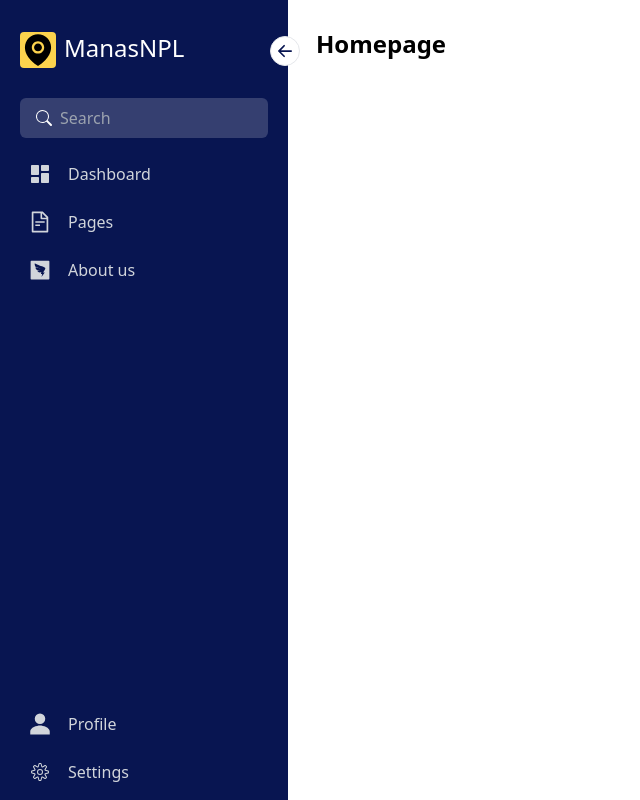
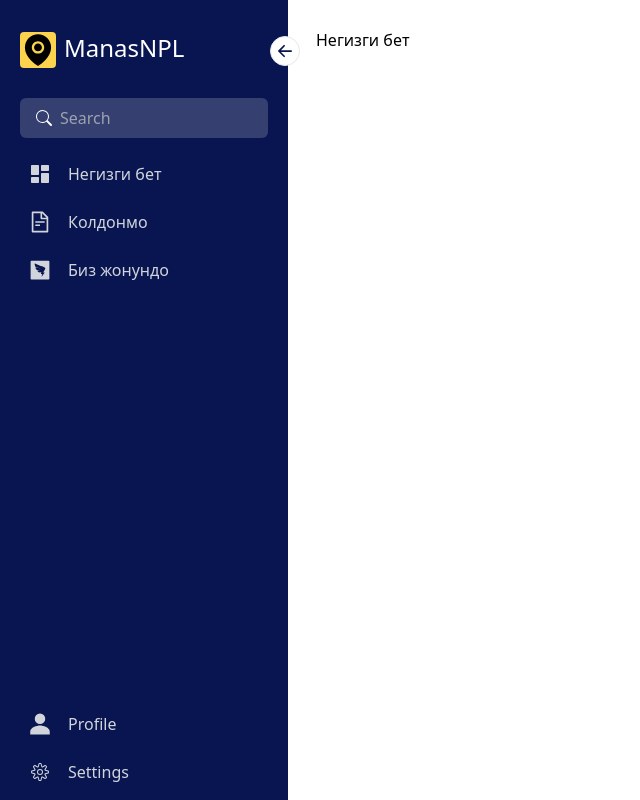
Before and after one commit to AlibekovNurtilek/Conllu-Editor, a React (Vite) app in the folder Front-End/mysite/: page / in a window 1280 px wide. Shown: the whole page, without its empty margins (0-640 px from the left). Built offline with nearby package versions, Linux system fonts and the light colour scheme.

Commit message:
navigation added

```diff
--- a/Front-End/mysite/package.json
+++ b/Front-End/mysite/package.json
@@ -12,7 +12,8 @@
   "dependencies": {
     "react": "^18.3.1",
     "react-dom": "^18.3.1",
-    "react-icons": "^5.4.0"
+    "react-icons": "^5.4.0",
+    "react-router-dom": "^7.1.3"
   },
   "devDependencies": {
     "@eslint/js": "^9.17.0",
--- a/Front-End/mysite/src/App.jsx
+++ b/Front-End/mysite/src/App.jsx
@@ -1,20 +1,32 @@
 // src/App.jsx
 import React, { useState } from "react";
+import { BrowserRouter as Router, Routes, Route } from "react-router-dom";
 import Sidebar from "./components/Sidebar";
+import Mainpage from "./components/Mainpage";
+import Instruction from "./components/Instruction";
+import AboutUs from "./components/AboutUs";
 
 const App = () => {
   const [open, setOpen] = useState(true);
 
   return (
+    <Router>
+
       <div className="flex">
         {/* Sidebar Component */}
         <Sidebar open={open} setOpen={setOpen} />
 
         {/* Main Content */}
         <div className="p-7 flex-1">
-        <h1 className="text-2xl font-semibold">Homepage</h1>
+          <Routes>
+            <Route path="/" element={<Mainpage/>} />
+            <Route path="/instruction" element={<Instruction/>} />
+            <Route path="/about-us" element={<AboutUs/>} />
+          </Routes>
         </div>
       </div>
+    </Router>
+
   );
 };
 
--- /dev/null
+++ b/Front-End/mysite/src/components/AboutUs.jsx
@@ -0,0 +1,7 @@
+import React from "react";
+
+const AboutUs = () => {
+  return <h1>Биз жонундо</h1>;
+};
+
+export default AboutUs;
--- /dev/null
+++ b/Front-End/mysite/src/components/Instruction.jsx
@@ -0,0 +1,7 @@
+import React from "react";
+
+const Instruction = () => {
+  return <h1>Колдонмо</h1>;
+};
+
+export default Instruction;
--- /dev/null
+++ b/Front-End/mysite/src/components/Mainpage.jsx
@@ -0,0 +1,7 @@
+import React from "react";
+
+const Mainpage = () => {
+  return <h1>Негизги бет</h1>;
+};
+
+export default Mainpage;
--- a/Front-End/mysite/src/components/Sidebar.jsx
+++ b/Front-End/mysite/src/components/Sidebar.jsx
@@ -1,5 +1,5 @@
-// src/components/Sidebar.jsx
 import React from "react";
+import { Link } from "react-router-dom";
 import { BsArrowLeftShort } from "react-icons/bs";
 import { AiFillEnvironment } from "react-icons/ai";
 import { BsSearch } from "react-icons/bs";
@@ -9,19 +9,17 @@ import { AiOutlineFileText } from "react-icons/ai";
 import { IoPersonSharp } from "react-icons/io5";
 import { CiSettings } from "react-icons/ci";
 
-
-
 const Sidebar = ({ open, setOpen }) => {
   const Menus = [
-    { title: "Dashboard" },
-    { title: "Pages", icon: <AiOutlineFileText /> },
-    { title: "About us", icon: <AiFillDingtalkSquare /> },
+    { title: "Негизги бет", path: "/" },
+    { title: "Колдонмо", icon: <AiOutlineFileText />, path: "/instruction" },
+    { title: "Биз жонундо", icon: <AiFillDingtalkSquare />, path: "/about-us" },
   ];
 
   const BottomMenus = [
-    {title: "Profile", icon: <IoPersonSharp />},
-    {title: "Settings", icon: <CiSettings />}
-  ]
+    { title: "Profile", icon: <IoPersonSharp /> },
+    { title: "Settings", icon: <CiSettings /> },
+  ];
 
   return (
     <div
@@ -75,8 +73,10 @@ const Sidebar = ({ open, setOpen }) => {
           <li
             key={index}
             className={`text-gray-300 text-sm flex items-center gap-x-4 cursor-pointer p-2 hover:bg-light-white rounded-md
-                ${menu.bottom? "mt-72": "mt-2"}`}
+                ${menu.bottom ? "mt-72" : "mt-2"}`}
           >
+            {menu.path ? (
+              <Link to={menu.path} className="flex items-center gap-x-4 w-full">
                 <span className="text-2xl block float-left">
                   {menu.icon ? menu.icon : <RiDashboardFill />}
                 </span>
@@ -87,17 +87,9 @@ const Sidebar = ({ open, setOpen }) => {
                 >
                   {menu.title}
                 </span>
-          </li>
-        ))}
-      </ul>
-
-      <ul className="absolute left-5 bottom-2">
-        {BottomMenus    .map((menu, index) => (
-          <li
-            key={index}
-            className={`text-gray-300 text-sm flex items-center gap-x-4 cursor-pointer p-2 hover:bg-light-white rounded-md
-                ${menu.bottom? "mt-72": "mt-2"}`}
-          >
+              </Link>
+            ) : (
+              <div className="flex items-center gap-x-4 w-full">
                 <span className="text-2xl block float-left">
                   {menu.icon ? menu.icon : <RiDashboardFill />}
                 </span>
@@ -108,6 +100,46 @@ const Sidebar = ({ open, setOpen }) => {
                 >
                   {menu.title}
                 </span>
+              </div>
+            )}
+          </li>
+        ))}
+      </ul>
+
+      <ul className="absolute left-5 bottom-2">
+        {BottomMenus.map((menu, index) => (
+          <li
+            key={index}
+            className={`text-gray-300 text-sm flex items-center gap-x-4 cursor-pointer p-2 hover:bg-light-white rounded-md
+                ${menu.bottom ? "mt-72" : "mt-2"}`}
+          >
+            {menu.path ? (
+              <Link to={menu.path} className="flex items-center gap-x-4 w-full">
+                <span className="text-2xl block float-left">
+                  {menu.icon ? menu.icon : <RiDashboardFill />}
+                </span>
+                <span
+                  className={`text-base font-medium flex-1 duration-200 ${
+                    !open && "hidden"
+                  }`}
+                >
+                  {menu.title}
+                </span>
+              </Link>
+            ) : (
+              <div className="flex items-center gap-x-4 w-full">
+                <span className="text-2xl block float-left">
+                  {menu.icon ? menu.icon : <RiDashboardFill />}
+                </span>
+                <span
+                  className={`text-base font-medium flex-1 duration-200 ${
+                    !open && "hidden"
+                  }`}
+                >
+                  {menu.title}
+                </span>
+              </div>
+            )}
           </li>
         ))}
       </ul>
```
Also changed, not shown: 1 other file (tests, documents, lock files or other folders). Lines whose indentation alone changed are shown as unchanged.
